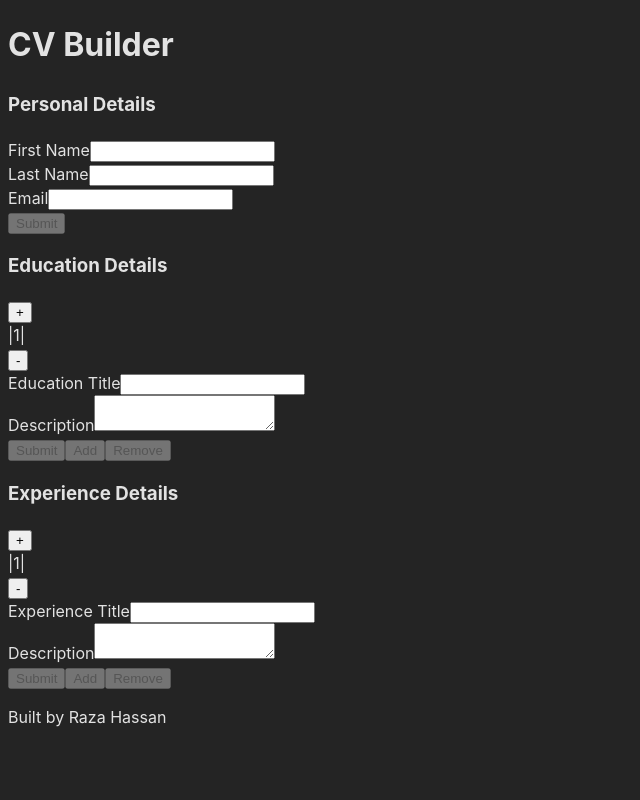
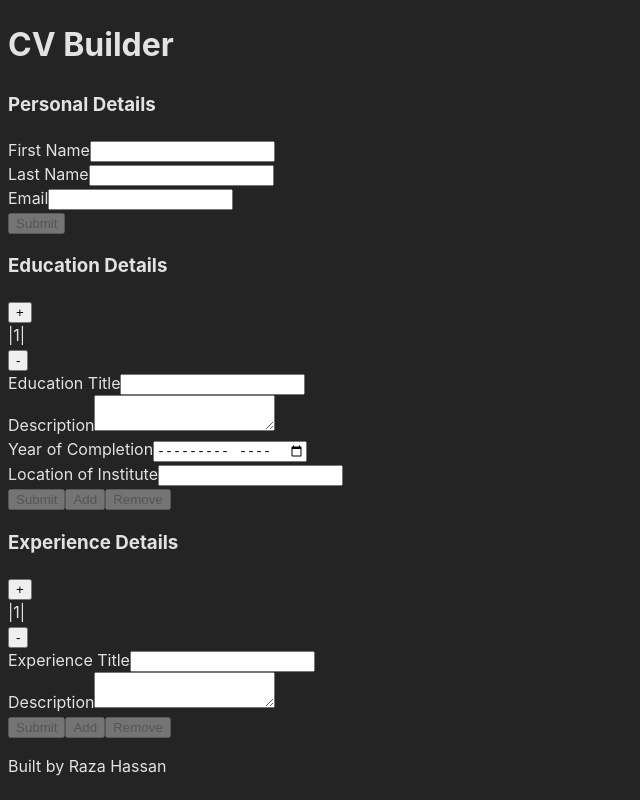
Before and after one commit to bilgramiraza/cv-builder, a React (Vite) app: page / in a window 1280 px wide. Shown: the whole page, without its empty margins (0-640 px from the left). Built offline with nearby package versions, Linux system fonts and the light colour scheme.

Commit message:
Added New Fields

```diff
--- a/src/components/Education.jsx
+++ b/src/components/Education.jsx
@@ -8,6 +8,8 @@ function Education({getEducation, education}) {
 
   const [eduTitle, setEduTitle] = useState(education[index]?.eduTitle||'');
   const [desc, setDesc] = useState(education[index]?.desc||'');
+  const [endDate, setEndDate] = useState(education[index]?.endDate||'');
+  const [address, setAddress] = useState(education[index]?.address||'');
   const [status, setStatus] = useState(education[index]?.status||false);
 
   const formStatus = eduTitle&&desc;
@@ -20,6 +22,12 @@ function Education({getEducation, education}) {
         break;
       case 'desc':
         setDesc(e.target.value);
+        break;
+      case 'endDate':
+        setEndDate(e.target.value);
+        break;
+      case 'address':
+        setAddress(e.target.value);
         break;
       default:
         throw new Error('Invalid Input Name');
@@ -34,7 +42,7 @@ function Education({getEducation, education}) {
       setStatus(false);
       return;
     }
-    const newEducation = education.map((edu, i)=> i===index?{eduTitle,desc,status:true}:edu);
+    const newEducation = education.map((edu, i)=> i===index?{eduTitle,desc,endDate,address,status:true}:edu);
     getEducation(newEducation);
     setStatus(true);
     return;
@@ -44,6 +52,8 @@ function Education({getEducation, education}) {
     setIndex(i);
     setEduTitle(education[i].eduTitle||'');
     setDesc(education[i].desc||'');
+    setEndDate(education[index].endDate||'');
+    setAddress(education[index].address||'');
     setStatus(education[i].status||false);
   };
 
@@ -52,8 +62,10 @@ function Education({getEducation, education}) {
     const newEducation = [...education];
     newEducation.splice(index+1,0,{});
     getEducation(newEducation);
+    setEduTitle('');
     setDesc('');
-    setEduTitle('');
+    setEndDate('');
+    setAddress('');
     setStatus(false);
   };
 
@@ -61,8 +73,10 @@ function Education({getEducation, education}) {
     const newEducation = [...education];
     newEducation.splice(index,1);
     getEducation(newEducation);
+    setEduTitle(newEducation[index]?.eduTitle||'');
     setDesc(newEducation[index]?.desc||'');
-    setEduTitle(newEducation[index]?.eduTitle||'');
+    setEndDate(newEducation[index]?.endDate||'');
+    setAddress(newEducation[index]?.address||'');
     setStatus(newEducation[index]?.status||false);
   };
 
@@ -73,6 +87,8 @@ function Education({getEducation, education}) {
       <form onSubmit={handleSubmit} key={index}>
         <InputGroup inputType="text" inputName="eduTitle" inputLabel="Education Title" inputValue={eduTitle} handleChange={handleChange} disabled={status}/>
         <InputGroup inputType="desc" inputName="desc" inputLabel="Description" inputValue={desc} handleChange={handleChange} disabled={status}/>
+        <InputGroup inputType="month" inputName="endDate" inputLabel="Year of Completion" inputValue={endDate} handleChange={handleChange} disabled={status}/>
+        <InputGroup inputType="text" inputName="address" inputLabel="Location of Institute" inputValue={address} handleChange={handleChange} disabled={status}/>
         <button disabled={!formStatus}>{status?'Edit':'Submit'}</button>
         <button type="button" onClick={addEntry} disabled={!disableNewEntry}>Add</button>
         <button type="button" onClick={removeEntry} disabled={!education[index]?.status}>Remove</button>
```
